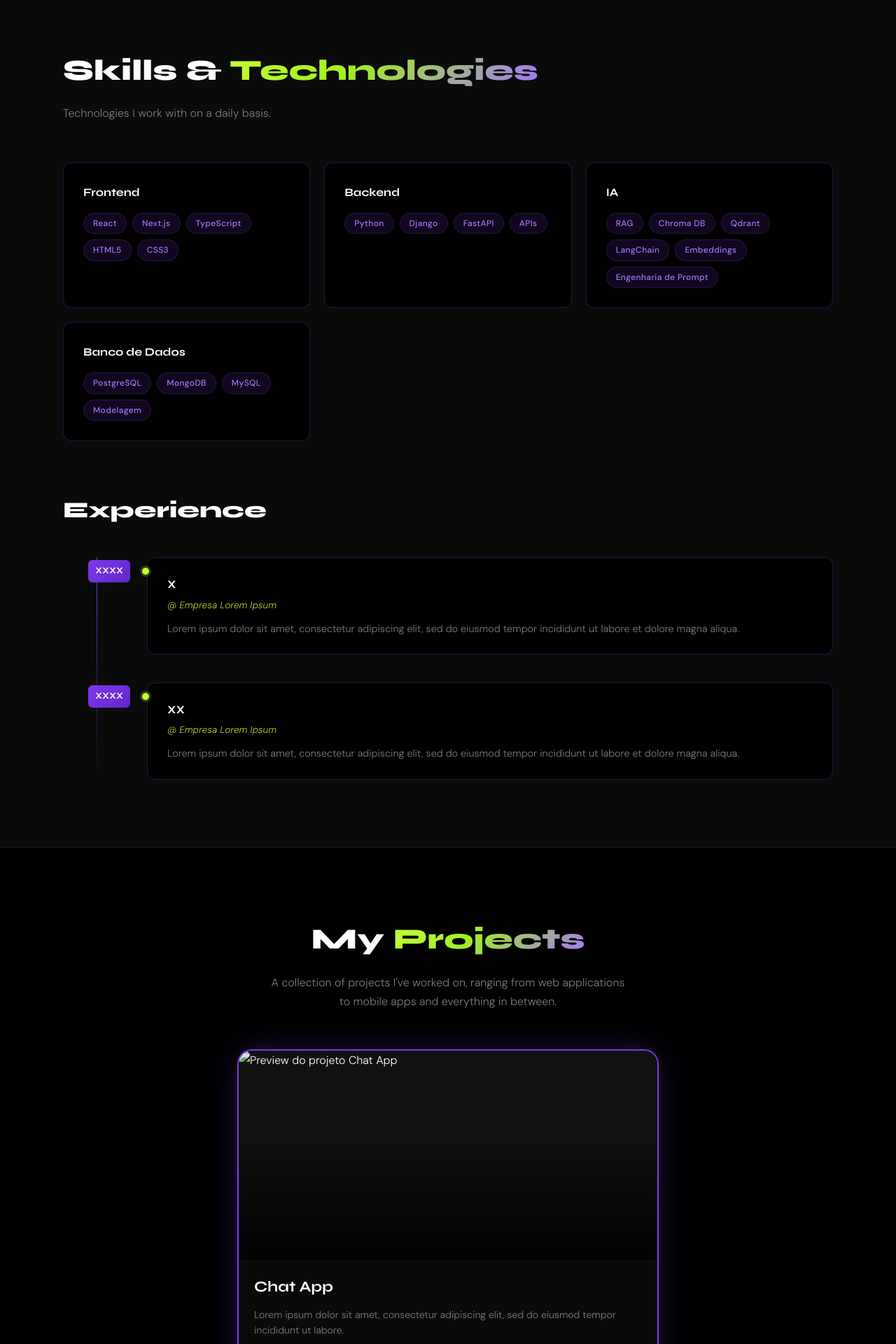
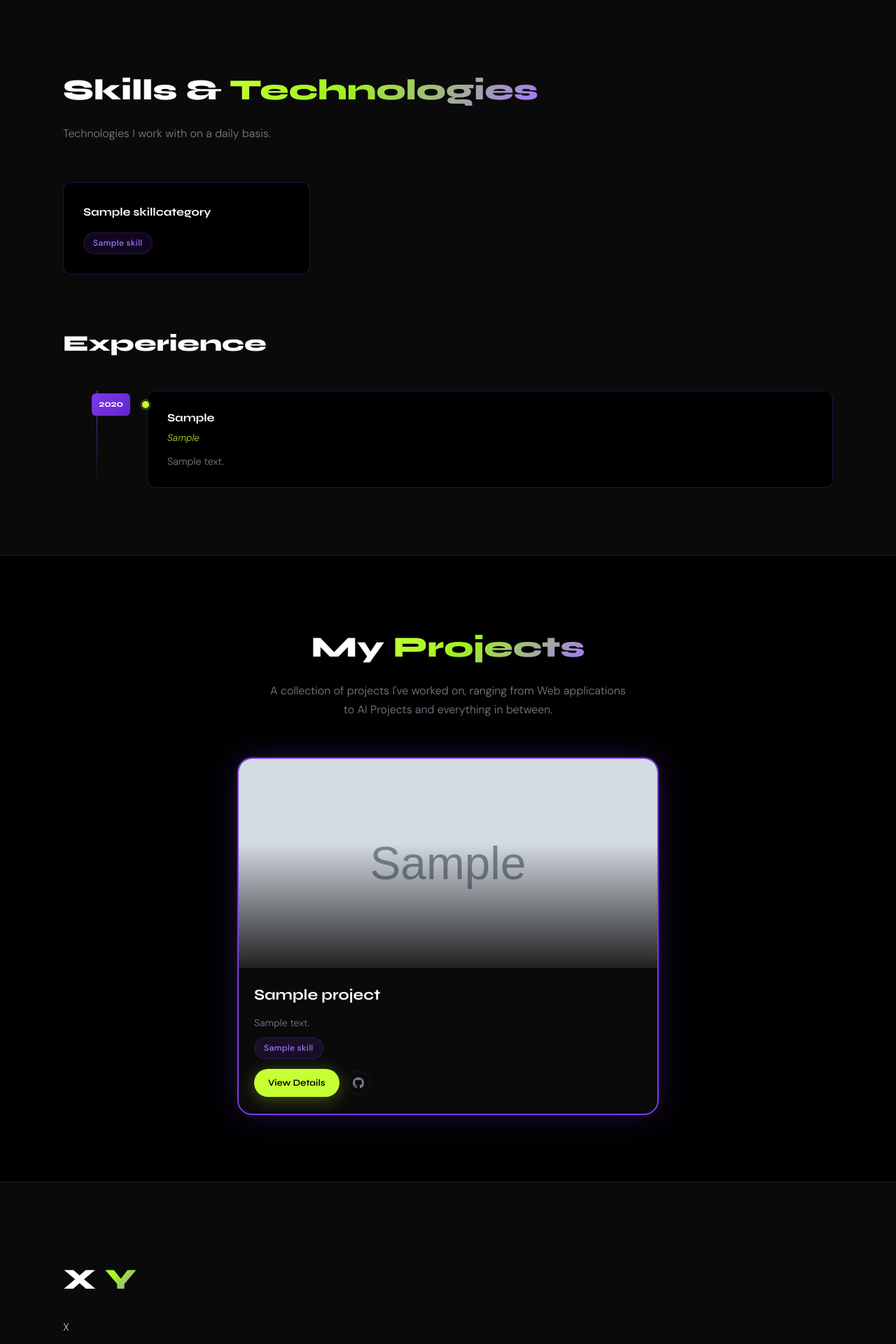
Before and after one commit to Manudrel/Portfolio, a Django app: page / in a window 1280 px wide. Shown: the part 1520-3440 px from the top of the page at 70% size. Run offline with Django 5.2, Linux system fonts and the light colour scheme; tables that the repository leaves empty hold one stand-in row (values such as "Sample post"); grey boxes marked "Sample" are stand-in pictures; some libraries are stand-ins or nearby versions.

Commit message:
feat(portfolio): add models, admin registrations, index view, and dynamic portfolio UI sections

```diff
--- a/backend/apps/portifolio/views.py
+++ b/backend/apps/portifolio/views.py
@@ -1,14 +1,15 @@
 from django.shortcuts import render
-from .models import Project, Skill, Experience
+from .models import Project, SkillCategory, Experience
+
 
 
 def index(request):
     projects = Project.objects.all()
-    skills = Skill.objects.all()
-    experiences = Experience.objects.all()
+    categories= SkillCategory.objects.prefetch_related('skills').all()
+    experiences = Experience.objects.all().order_by('-start_year')
 
     return render(request, 'index.html', {
         'projects': projects,
-        'skills': skills,
+        'categories': categories,
         'experiences': experiences,
     })
--- a/frontend/templates/index.html
+++ b/frontend/templates/index.html
@@ -20,7 +20,6 @@
 
   <!-- ============================================================
        NAVBAR
-       Substitua o texto do logo e os links conforme precisar
   ============================================================ -->
   <nav class="navbar" id="navbar" aria-label="Navegação principal">
     <div class="container navbar__inner">
@@ -59,17 +58,17 @@
         Hello! <p>I am <span class="gradient-text">Emanuel Duarte</span>
       </h1>
 
-      <!-- Subtítulo — edite conforme sua área -->
+      <!-- Subtítulo -->
       <p class="hero__subtitle">BackEnd Developer</p>
 
-      <!-- Texto de introdução — reescreva sobre você -->
+      <!-- Texto de introdução -->
       <p class="hero__desc">
-        XXXXXXXXXXXXXXXXXXXXXXXXXXXXXXXXXXXXXXXXX
+        Desenvolvedor focado em Python, backend, sistemas multiagente e automação de fluxos operacionais.
       </p>
 
       <div class="hero__cta">
         <a href="#projects" class="btn btn-primary">View My Work</a>
-        <a href="assets/cv.pdf" download class="btn btn-outline">Download CV</a>
+        <a href="{% static 'assets/cv.pdf' %}" download class="btn btn-outline">Download CV</a>
       </div>
 
       <!-- Indicador de scroll animado -->
@@ -88,7 +87,7 @@
   <section class="about section" id="about" aria-label="Sobre mim">
     <div class="container about__grid">
 
-      <!-- Texto — reescreva com sua história real -->
+      <!-- Texto -->
       <div class="about__text">
         <h2 class="section-title">About <span class="gradient-text">Me</span></h2>
 
@@ -128,55 +127,19 @@
       <h2 class="section-title">Skills &amp; <span class="gradient-text">Technologies</span></h2>
       <p class="section-sub">Technologies I work with on a daily basis.</p>
 
-      <!-- Cards de skills — adicione ou remova cards conforme necessário -->
       <div class="skills__grid">
 
-        <!-- CARD 1 — substitua o título e as tags -->
+        <!-- CARDS -->
+        {% for category in categories%}
           <article class="skill-card glow-border">
-          <h3 class="skill-card__title">Frontend</h3>
+            <h3 class="skill-card__title">{{ category.title }}</h3>
             <div class="skill-card__tags">
-            <span class="tag">React</span>
-            <span class="tag">Next.js</span>
-            <span class="tag">TypeScript</span>
-            <span class="tag">HTML5</span>
-            <span class="tag">CSS3</span>
+              {% for skill in category.skills.all %}
+              <span class="tag">{{ skill.name }}</span>
+              {% endfor %}
             </div>
           </article>
-
-        <!-- CARD 2 -->
-        <article class="skill-card glow-border">
-          <h3 class="skill-card__title">Backend</h3>
-          <div class="skill-card__tags">
-            <span class="tag">Python</span>
-            <span class="tag">Django</span>
-            <span class="tag">FastAPI</span>
-            <span class="tag">APIs</span>
-          </div>
-        </article>
-
-        <!-- CARD 3 -->
-        <article class="skill-card glow-border">
-          <h3 class="skill-card__title">IA</h3>
-          <div class="skill-card__tags">
-            <span class="tag">RAG</span>
-            <span class="tag">Chroma DB</span>
-            <span class="tag">Qdrant</span>
-            <span class="tag">LangChain</span>
-            <span class="tag">Embeddings</span>
-            <span class="tag">Engenharia de Prompt</span>
-          </div>
-        </article>
-
-        <!-- CARD 4 -->
-        <article class="skill-card glow-border">
-          <h3 class="skill-card__title">Banco de Dados</h3>
-          <div class="skill-card__tags">
-            <span class="tag">PostgreSQL</span>
-            <span class="tag">MongoDB</span>
-            <span class="tag">MySQL</span>
-            <span class="tag">Modelagem</span>
-          </div>
-        </article>
+        {% endfor %}
 
       </div>
 
@@ -185,36 +148,21 @@
 
       <ol class="timeline">
 
-        <!-- ITEM 1 — substitua: ano, cargo, empresa, descrição -->
+        <!-- ITENS-->
+        {% for exp in experiences %}
           <li class="timeline-item">
             <div class="timeline-year">
-            <span class="timeline-badge">XXXX</span>
+              <span class="timeline-badge">{{ exp.start_year }}</span>
             </div>
             <div class="timeline-content glow-border">
-            <h4>X</h4>
-            <span class="company">@ Empresa Lorem Ipsum</span>
+              <h4>{{ exp.position }}</h4>
+              <span class="company">{{ exp.company }}</span>
               <p>
-              Lorem ipsum dolor sit amet, consectetur adipiscing elit, sed do eiusmod
-              tempor incididunt ut labore et dolore magna aliqua.
+                {{ exp.description|linebreaksbr }}
               </p>
             </div>
           </li>
-
-        <!-- ITEM 2 — duplique este <li> para adicionar mais -->
-        <li class="timeline-item">
-          <div class="timeline-year">
-            <span class="timeline-badge">XXXX</span>
-          </div>
-          <div class="timeline-content glow-border">
-            <h4>XX</h4>
-            <span class="company">@ Empresa Lorem Ipsum</span>
-            <p>
-              Lorem ipsum dolor sit amet, consectetur adipiscing elit, sed do eiusmod
-              tempor incididunt ut labore et dolore magna aliqua.
-            </p>
-          </div>
-        </li>
-
+        {% endfor %}
       </ol>
     </div>
   </section>
@@ -229,59 +177,57 @@
       <header class="projects__header">
         <h2 class="section-title">My <span class="gradient-text">Projects</span></h2>
         <p class="section-sub">
-          A collection of projects I've worked on, ranging from web applications
-          to mobile apps and everything in between.
+          A collection of projects I've worked on, ranging from Web applications
+          to AI Projects and everything in between.
         </p>
       </header>
 
       <!--
-        Grid de projetos — duplique um <article class="project-card"> para adicionar projetos.
-        Substitua em cada card: src da imagem, alt, título, descrição, tags e links.
+        Grid de projetos
       -->
       <div class="projects__grid">
 
-        <!-- PROJETO 1 -->
+        <!-- PROJETOS -->
+        {% for project in projects %}
           <article class="project-card glow-border">
             <div class="project-card__img">
-            <!--
-              Substitua o src pela imagem real do projeto.
-              Exemplo: <img src="assets/projeto1.png" alt="Screenshot do Chat App" loading="lazy" />
-            -->
+              {% if project.image == '' or project.image == null %}
                 <img
                   src="https://via.placeholder.com/600x338/0a0a0a/7D39EB?text=Project+Preview"
-              alt="Preview do projeto Chat App"
+                  alt="Preview of {{ project.title }}"
                   loading="lazy"
                 />
+              {% else %}
+                <img
+                  src="{{ project.image.url }}"
+                  alt="Preview of {{ project.title }}"
+                  loading="lazy"
+                />
+              {% endif %}
             </div>
+
             <div class="project-card__body">
-            <h3 class="project-card__title">Chat App</h3>
+              <h3 class="project-card__title">{{ project.title }}</h3>
               <p class="project-card__desc">
-              Lorem ipsum dolor sit amet, consectetur adipiscing elit, sed do eiusmod
-              tempor incididunt ut labore.
+                {{ project.description }}
               </p>
               <div class="project-card__tags">
-              <span class="tag">React</span>
-              <span class="tag">Node.js</span>
-              <span class="tag">Socket.io</span>
+                {% for tag in project.tags.all %}
+                  <span class="tag">{{ tag.name }}</span>
+                {% endfor %}
               </div>
               <div class="project-card__footer">
-              <!-- Substitua # pelos URLs reais -->
-              <a href="#" class="btn btn-primary" target="_blank" rel="noopener">View Details</a>
-              <a href="#" class="icon-btn" title="GitHub" aria-label="Ver no GitHub" target="_blank" rel="noopener">
+                <!-- Substituir # pelos URLs reais -->
+                <a href="{{ project.link }}" class="btn btn-primary" target="_blank" rel="noopener">View Details</a>
+                <a href="{{ project.github_link}}" class="icon-btn" title="GitHub" aria-label="Ver no GitHub" target="_blank" rel="noopener">
                   <svg xmlns="http://www.w3.org/2000/svg" width="16" height="16" fill="currentColor" viewBox="0 0 16 16" aria-hidden="true">
                     <path d="M8 0C3.58 0 0 3.58 0 8c0 3.54 2.29 6.53 5.47 7.59.4.07.55-.17.55-.38 0-.19-.01-.82-.01-1.49-2.01.37-2.53-.49-2.69-.94-.09-.23-.48-.94-.82-1.13-.28-.15-.68-.52-.01-.53.63-.01 1.08.58 1.23.82.72 1.21 1.87.87 2.33.66.07-.52.28-.87.51-1.07-1.78-.2-3.64-.89-3.64-3.95 0-.87.31-1.59.82-2.15-.08-.2-.36-1.02.08-2.12 0 0 .67-.21 2.2.82.64-.18 1.32-.27 2-.27.68 0 1.36.09 2 .27 1.53-1.04 2.2-.82 2.2-.82.44 1.1.16 1.92.08 2.12.51.56.82 1.27.82 2.15 0 3.07-1.87 3.75-3.65 3.95.29.25.54.73.54 1.48 0 1.07-.01 1.93-.01 2.2 0 .21.15.46.55.38A8.013 8.013 0 0 0 16 8c0-4.42-3.58-8-8-8z"/>
-                </svg>
-              </a>
-              <a href="#" class="icon-btn" title="Live Demo" aria-label="Ver demo ao vivo" target="_blank" rel="noopener">
-                <svg xmlns="http://www.w3.org/2000/svg" width="14" height="14" fill="none" stroke="currentColor" stroke-width="2" stroke-linecap="round" stroke-linejoin="round" viewBox="0 0 24 24" aria-hidden="true">
-                  <path d="M18 13v6a2 2 0 0 1-2 2H5a2 2 0 0 1-2-2V8a2 2 0 0 1 2-2h6"/>
-                  <polyline points="15 3 21 3 21 9"/>
-                  <line x1="10" y1="14" x2="21" y2="3"/>
                   </svg>
                 </a>
               </div>
             </div>
           </article>
+        {% endfor %}
       </div>
     </div>
   </section>
@@ -297,7 +243,7 @@
       <div class="contact__info">
         <h2 class="section-title">X <span class="gradient-text">Y</span></h2>
 
-        <!-- Edite o texto -->
+        <!-- TEXTO -->
         <p>
           X
         </p>
@@ -312,7 +258,6 @@
 
         <p class="socials__label">My Socials</p>
         <div class="socials">
-          <!-- Substitua os href pelos seus perfis reais -->
           <a href="mailto:duarteemanuelsimoes@gmail.com" class="social-link" title="Email" aria-label="Enviar email">
             <svg xmlns="http://www.w3.org/2000/svg" width="18" height="18" fill="none" stroke="currentColor" stroke-width="1.75" stroke-linecap="round" stroke-linejoin="round" viewBox="0 0 24 24" aria-hidden="true">
               <path d="M4 4h16c1.1 0 2 .9 2 2v12c0 1.1-.9 2-2 2H4c-1.1 0-2-.9-2-2V6c0-1.1.9-2 2-2z"/>
@@ -343,7 +288,7 @@
   ============================================================ -->
   <footer class="footer">
     <div class="container">
-      <p>© 2026 <span>Emanuel Duarte</p>
+      <p>© 2026 <span>Emanuel Duarte</span> • Handcrafted with Code</p>
     </div>
   </footer>
 
```
Also changed, not shown: backend/apps/portifolio/admin.py (+6 -2 lines), backend/apps/portifolio/models.py (+19 -9 lines), backend/apps/portifolio/migrations/0001_initial.py, backend/apps/portifolio/migrations/0002_delete_projecttag_alter_project_tags.py (added), 1 other file. Lines whose indentation alone changed are shown as unchanged.
